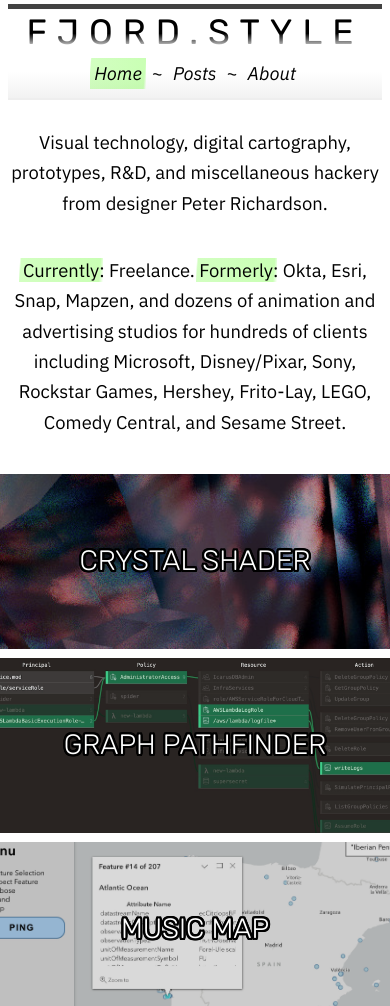
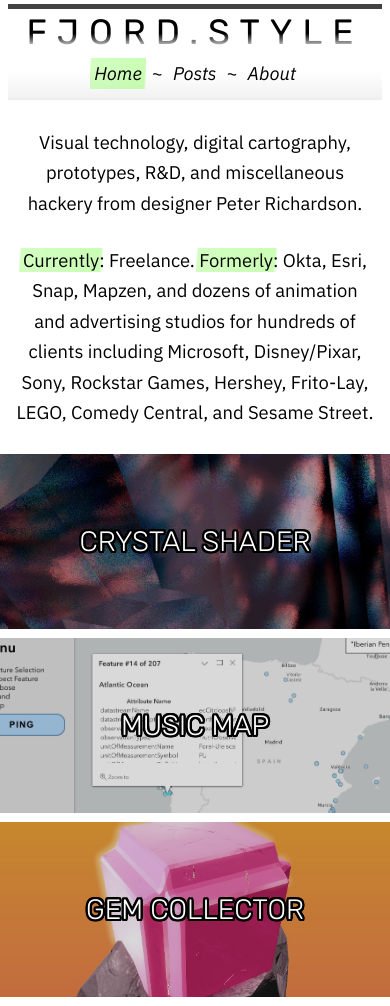
Before and after one commit to meetar/fjord.style, a Jekyll site: the page built from index.md, in a window 390 px wide. Shown: the top 1006 px of the page. Built offline with Jekyll 4.4.1, drawn with Linux system fonts in a browser that asks for light colours; grey boxes are pictures that could not be loaded.

Commit message:
update mobile styles

```diff
--- a/_sass/_layout.scss
+++ b/_sass/_layout.scss
@@ -845,3 +845,13 @@ mark, a.active {
         color: #ccc
     }
   }
+
+  @media (max-width:600px) {
+    .index-intro {
+      margin: 3vh 4vw;
+    }
+    .index-intro-sub {
+      margin: 3vh 4vw;
+      max-width: 700px;
+    }
+  }
--- a/index.md
+++ b/index.md
@@ -37,13 +37,6 @@ Visual technology, digital cartography, prototypes, R&D, and miscellaneous hacke
 </div>
 </a>
 -->
-
-<a href="case-studies#pathfinder">
-<div>
-<span class="title">Graph Pathfinder</span>
-<img src="img/screenshot2.jpg">
-</div>
-</a>
 
 <a href="case-studies#musicmap">
 <div>
```
